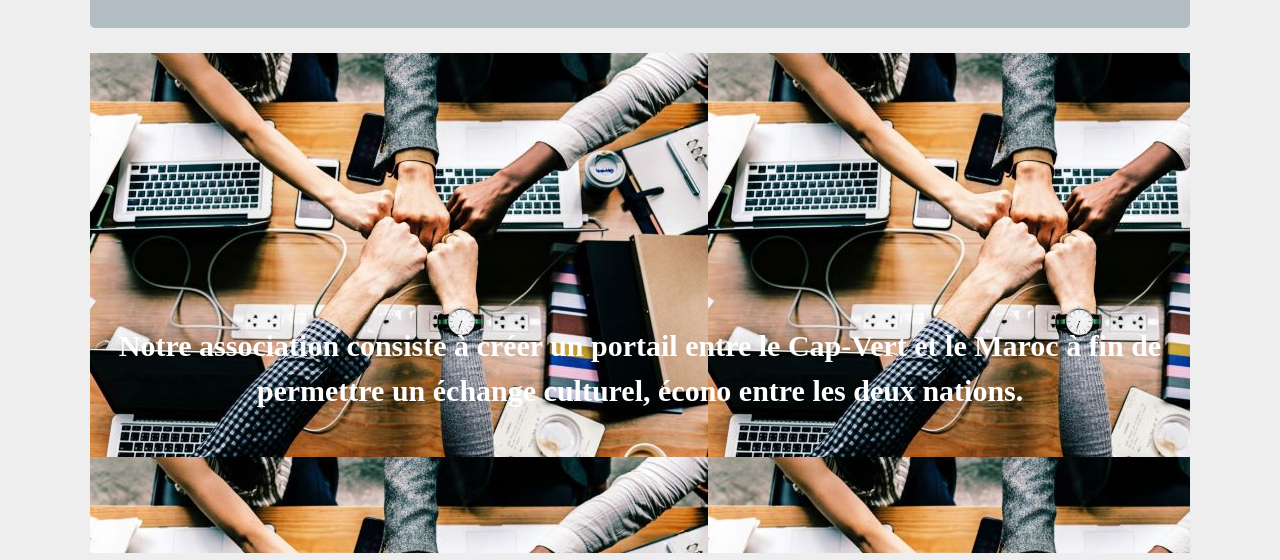
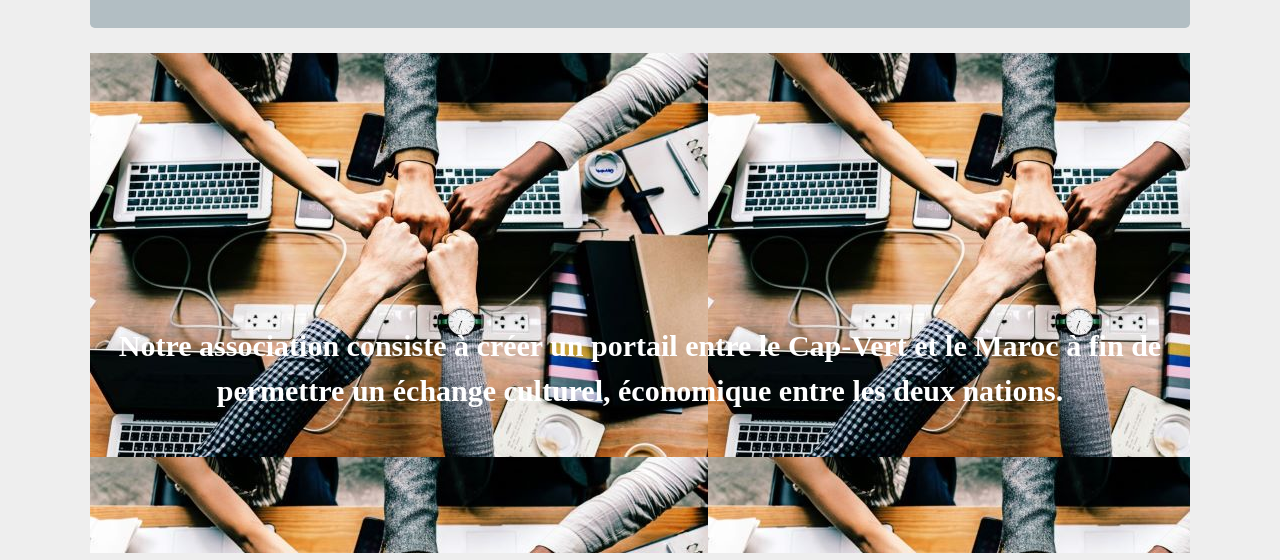
Before and after one commit to sarahtaraminy/capvert-marocindustry, a plain HTML site: page index.html in a window 1280 px wide. Shown: the part 177-737 px from the top of the page. Drawn offline with Linux system fonts and the light colour scheme.

Commit message:
Update index.html

```diff
--- a/index.html
+++ b/index.html
@@ -21,7 +21,7 @@
 <br>
 <br>
 <br>
- Notre association consiste à créer un portail entre le Cap-Vert et le Maroc à fin de permettre un échange culturel, écono entre les deux nations.</p>
+ Notre association consiste à créer un portail entre le Cap-Vert et le Maroc à fin de permettre un échange culturel, économique entre les deux nations.</p>
  </section>
  <div class="card-group">
   <div class="card">
```
